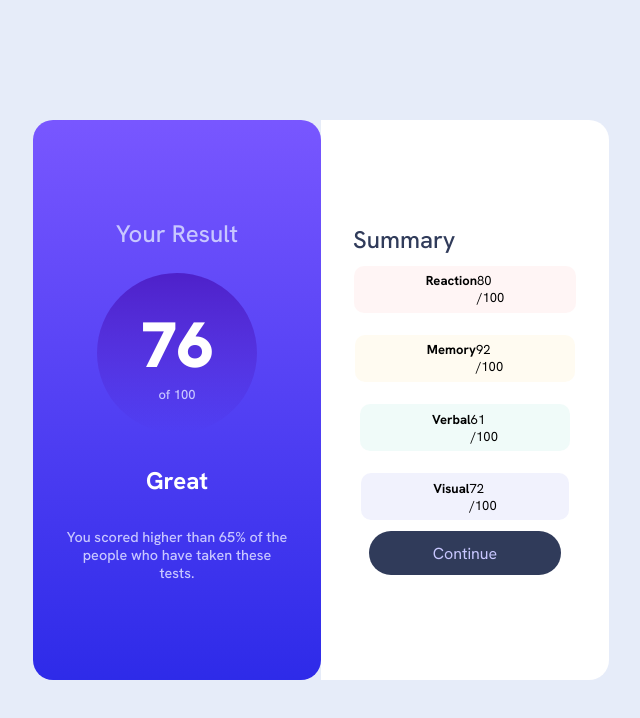
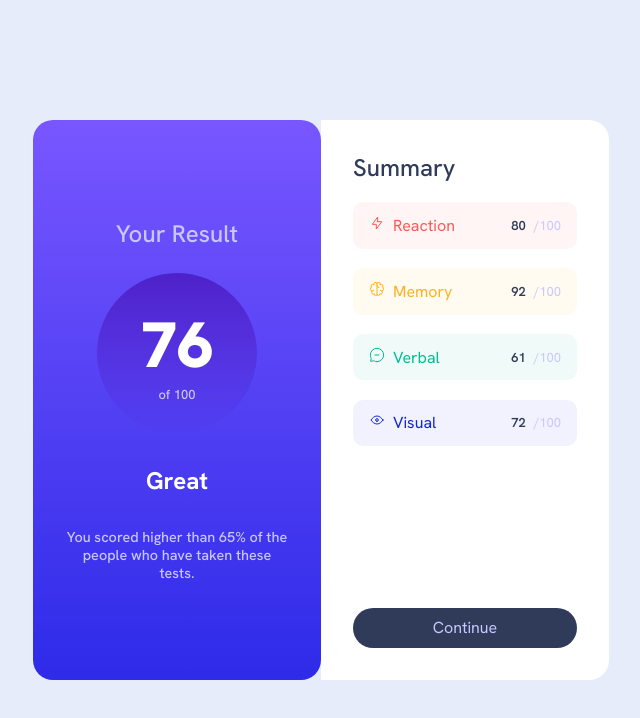
Before and after one commit to Samuel140701/results-summary-component, a plain HTML site: page index.html in a window 1280 px wide. Shown: the whole page, without its empty margins (319-959 px from the left). Drawn offline with Linux system fonts and the light colour scheme.

Commit message:
finished perfectly

```diff
--- a/index.html
+++ b/index.html
@@ -37,17 +37,19 @@
       <div class="summary">
         <div class="item reaction">
           <div class="main">
-            <h4>Reaction</h4>
+            <img src="assets/images/icon-reaction.svg" alt="">
+            <p class="head">Reaction</p>
           </div>
           <div id="score">
-            <p class="score">80</p>
+            <p class="score">80 </p>
             <p class="out-of">/100</p>
           </div>
         </div>
 
         <div class="item memory">
           <div class="main">
-            <h4>Memory</h4>
+            <img src="assets/images/icon-memory.svg" alt="">
+            <p class="head">Memory</p>
           </div>
           <div id="score">
             <p class="score">92</p>
@@ -57,7 +59,8 @@
 
         <div class="item verbal">
           <div class="main">
-            <h4>Verbal</h4>
+            <img src="assets/images/icon-verbal.svg" alt="">
+            <p class="head">Verbal</p>
           </div>
           <div id="score">
             <p class="score">61</p>
@@ -67,16 +70,16 @@
 
         <div class="item visual">
           <div class="main">
-            <h4>Visual</h4>
+            <img src="assets/images/icon-visual.svg" alt="">
+            <p class="head">Visual</p>
           </div>
           <div id="score">
-            <p class="score">72</p>
-            <p class="out-of">/100</p>
+            <span class="score">72</span>
+            <span class="out-of">/100</span>
           </div>
         </div>
-
-        <div class="cta-btn"><a href="#">Continue</a></div>
       </div>
+      <div class="cta-btn"><a href="#">Continue</a></div>
     </div>
   </div>
 
--- a/main.css
+++ b/main.css
@@ -45,15 +45,15 @@ body {
     height: 100%;
     display: flex;
     flex-direction: column;
-    justify-content: center;
-    align-items: center;
     width: 50%;
-    padding: 0 2rem;
 }
 
 .card-1 {
     background: linear-gradient(to bottom, var(--card-1-bg-1), var(--card-1-bg-2));
     border-radius: 20px 20px 20px 20px;
+    justify-content: center;
+    align-items: center;
+    padding: 0 2rem;
 }
 
 .card-1 .title {
@@ -108,57 +108,105 @@ body {
 .card-2 {
     background-color: var(--white);
     border-radius: 0 20px 20px 0;
-
-
+    padding: 2rem 2rem;
 }
 
 .card-2 .title {
     font-size: 1.5rem;
     font-weight: 500;
     color: var(--cta-btn);
-    margin-right: auto;
+    margin-bottom: 1rem;
 }
 
 .summary {
     display: flex;
     flex-direction: column;
-    justify-content: center;
-    align-items: center;
+    max-width: 100%;
+    gap: 1rem;
 }
 
 .item {
     display: flex;
     flex-direction: row;
-    padding: .4rem 4.5rem;
+    justify-content: space-between;
+    align-items: center;
     border-radius: 10px;
-    margin: .7rem 0;
     font-size: small;
+    padding: .8rem 1rem;
+    min-width: 100%;
+    margin-top: .2rem;
 }
 
 .reaction {
     background-color: var(--reaction-bg);
+    color: var(--reaction);
 }
 
 .memory {
     background-color: var(--memory-bg);
+    color: var(--memory);
 }
 
 .verbal {
     background-color: var(--verbal-bg);
+    color: var(--verbal);
 }
 
 .visual {
     background-color: var(--visual-bg);
+    color: var(--visual);
+}
+
+.main {
+    display: flex;
+    flex-direction: row;
+    gap: .5rem;
+}
+
+.head {
+    font-size: medium;
+}
+
+.main img {
+    height: 1rem;
+    width: 1rem;
+    margin-right: auto;
+}
+
+#score {
+    display: flex;
+    flex-direction: row;
+    margin-left: auto;
+    gap: .5rem;
+}
+
+.score {
+    color: var(--cta-btn);
+    font-weight: 600;
+}
+
+.out-of {
+    color: var(--card-1-alt);
 }
 
 .cta-btn {
+    display: flex;
+    flex-direction: row;
+    justify-content: center;
     background: var(--cta-btn);
-    padding: .7rem 4rem;
+    padding: .6rem 0;
     border-radius: 4rem;
-    margin-bottom: .1rem;
+    min-width: 100%;
+    margin-right: auto;
+    margin-left: auto;
+    margin-top: auto;
 }
 
 .cta-btn a {
     color: var(--card-1-alt);
     text-decoration: none;
 }
+
+.cta-btn:active {
+    background: linear-gradient(to bottom, var(--card-1-bg-1), var(--card-1-bg-2));
+}
```
